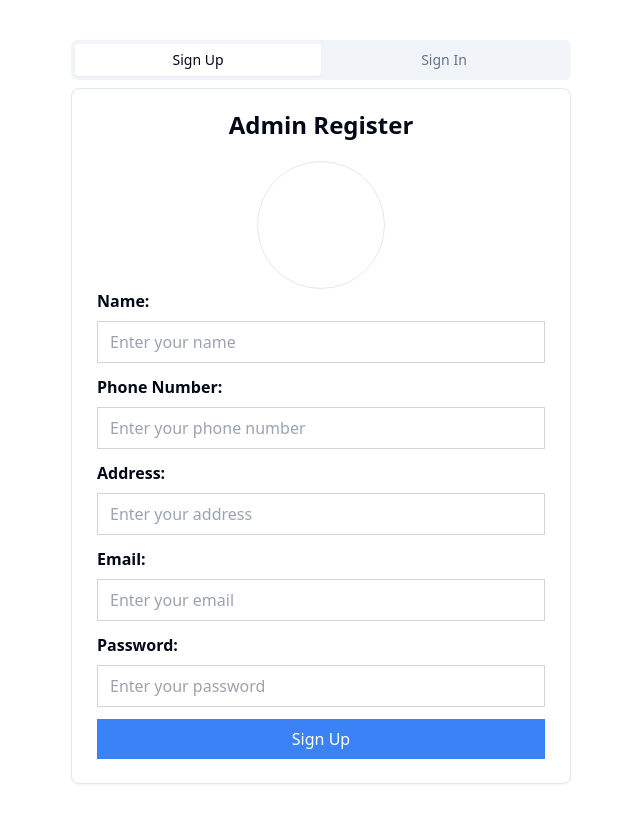
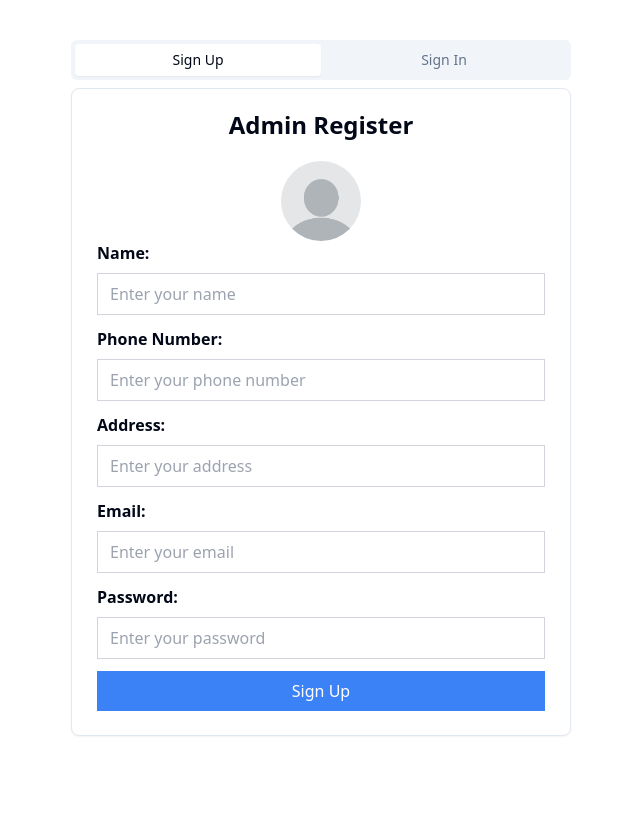
Before and after one commit to kaziahosunhabibripon/mrclient, a React (Vite) app: page /admin-auth in a window 1280 px wide. Shown: the whole page, without its empty margins (319-959 px from the left). After the commit the page ends 800 px from the top, so only its background shows below. Built offline with nearby package versions, Linux system fonts and the light colour scheme.

Commit message:
fix admin register

```diff
--- a/src/Pages/Authentication/AdminAuth/AdminRegister.jsx
+++ b/src/Pages/Authentication/AdminAuth/AdminRegister.jsx
@@ -1,5 +1,6 @@
-import React from 'react';
+import React, { useRef } from 'react';
 import { useForm } from 'react-hook-form';
+import UserImg from '../../../assets/user.png';
 
 const AdminRegister = () => {
     const {
@@ -7,6 +8,8 @@ const AdminRegister = () => {
         handleSubmit,
         formState: { errors },
     } = useForm();
+
+    const fileRef = useRef(null);
 
     const onSubmit = (data) => {
         // Handle form submission with the form data
@@ -18,10 +21,9 @@ const AdminRegister = () => {
 
             <h2 className="text-2xl text-center font-bold mt-5">Admin Register</h2>
 
-            <div className="flex justify-center items-center mt-5">
+            {/* <div className="flex justify-center items-center mt-5">
                 <label htmlFor="imageInput" className="cursor-pointer">
                     <div className="w-32 h-32 rounded-full overflow-hidden border">
-                        {/* Placeholder for the image input */}
                         <input
                             type="file"
                             id="imageInput"
@@ -31,8 +33,28 @@ const AdminRegister = () => {
                         />
                     </div>
                 </label>
-            </div>
+            </div> */}
             <form onSubmit={handleSubmit(onSubmit)}>
+
+                {/* <div className="flex justify-center items-center mt-5">
+                    <label htmlFor="imageInput" className="cursor-pointer">
+                        <div className="w-32 h-32 rounded-full overflow-hidden border">
+                            <input
+                                type="file"
+                                id="imageInput"
+                                accept="image/*"
+                                {...register('image', { required: true })}
+                                className="w-full h-full opacity-0 cursor-pointer"
+                            />
+                        </div>
+                    </label>
+                </div> */}
+
+                <div className="flex justify-center items-center mt-5">
+                    <img onClick={() => fileRef.current.click()} src={UserImg} alt="profile" className='h=20 w-20 self-center cursor-pointer rounded-full object-cover' />
+                    <input type="file" hidden accept='image/*' ref={fileRef} />
+                </div>
+
                 <div className="mb-3">
                     <label htmlFor="name" className="block mb-2 font-semibold">
                         Name:
```
Also changed, not shown: src/assets/user.png (added).
